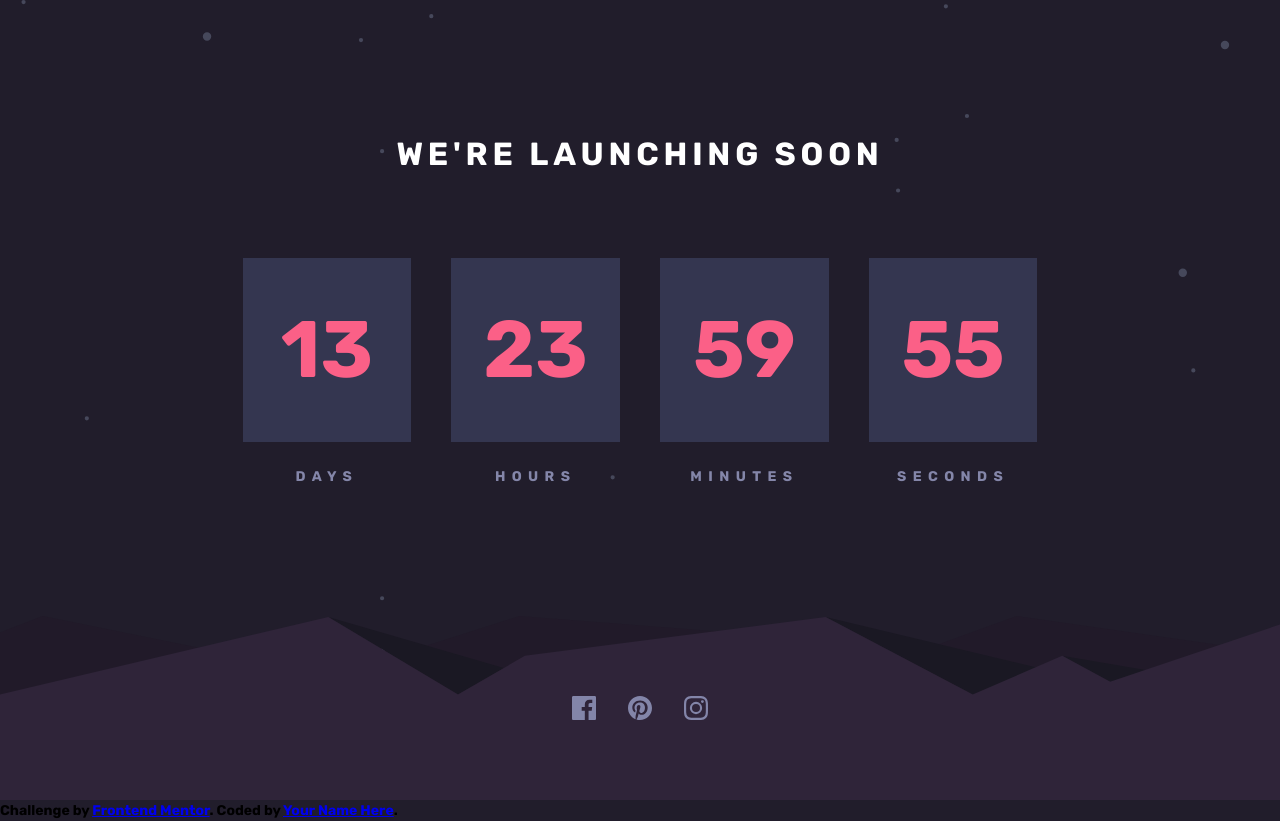
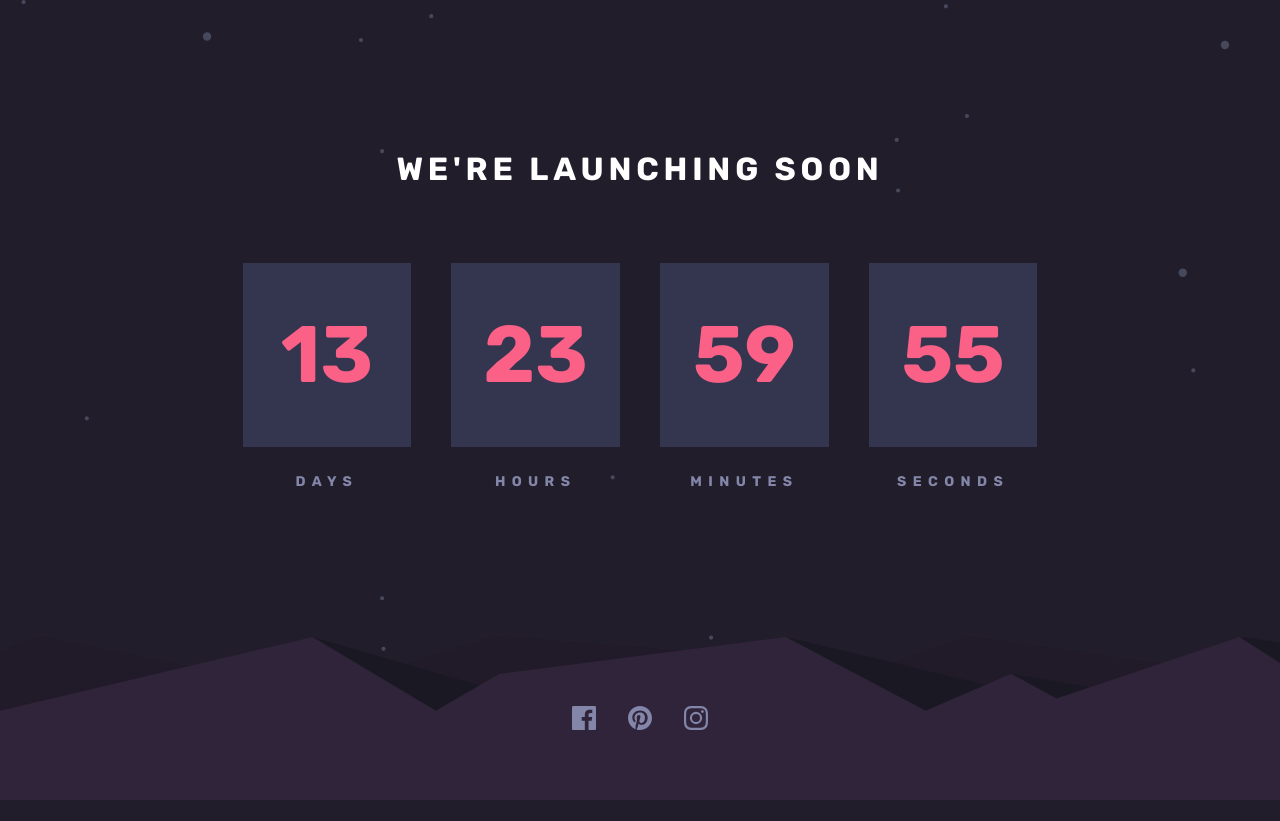
Before and after one commit to DrZero1234/FEM_countdown, a plain HTML site: page index.html in a window 1280 px wide. After the commit the page ends 800 px from the top, so only its background shows below. Drawn offline with Linux system fonts and the light colour scheme.

Commit message:
main container swapped

```diff
--- a/index.html
+++ b/index.html
@@ -17,9 +17,8 @@
   <!-- Feel free to remove these styles or customise in your own stylesheet 👍 -->
 </head>
 <body>
-
+  <div class="container">
   <main>
-    <div class="container">
       <h1>We're launching soon</h1>
       <div class="time-cards">
         <div class="card-wrapper">
@@ -47,9 +46,9 @@
           <h3>Seconds</h3>
         </div>
       </div>
+  </main>
 
 
-    </div>
     <div class="footer">
       <ul class="social-links">
         <li class="social-item"><img src="./images/icon-facebook.svg"></li>
@@ -57,12 +56,8 @@
         <li class="social-item"><img src="./images/icon-instagram.svg"></li>
       </ul>
     </div>
-  </main>
+  </div>
 
 
-  <div class="attribution">
-    Challenge by <a href="https://www.frontendmentor.io?ref=challenge" target="_blank">Frontend Mentor</a>.
-    Coded by <a href="#">Your Name Here</a>.
-  </div>
 </body>
 </html>
--- a/style.css
+++ b/style.css
@@ -94,18 +94,20 @@ body {
 }
 
 main {
-    display: grid;
-    min-height: 100vh;
-    grid-template-rows: 1fr auto;
-}
 
-.container {
     height: 100%;
     display: flex;
     flex-direction: column;
     align-items: center;
     justify-content: center;
-    gap: 5rem;
+    gap: 5em;
+
+}
+
+.container {
+    display: grid;
+    min-height: 100vh;
+    grid-template-rows: 1fr auto;
 }
 
 .footer {
@@ -114,7 +116,7 @@ main {
     background-image: url("./images/pattern-hills.svg");
     background-repeat: no-repeat;
     background-size: cover;
-    padding: 5rem;
+    padding: 5em;
 }
 
 h1 {
@@ -170,6 +172,6 @@ footer img:hover {
     body {
         display: grid;
         place-content: center;
-        min-height: ;
+        min-height: 100vh;
     }
 }
```
